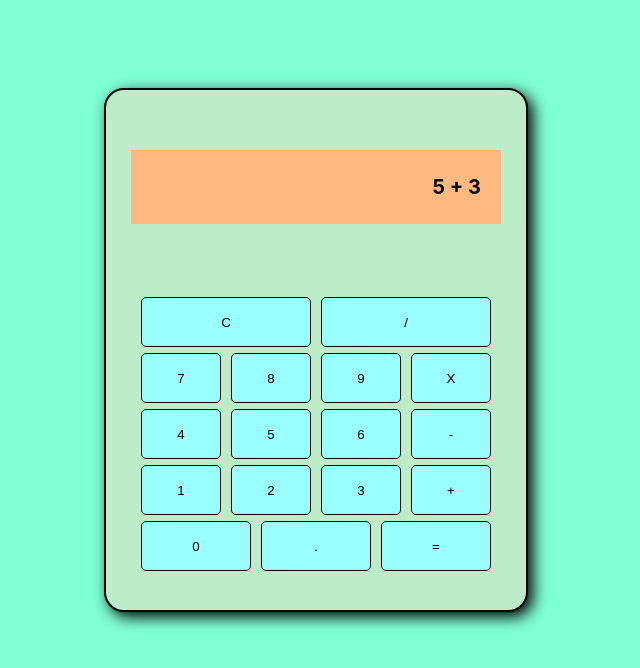
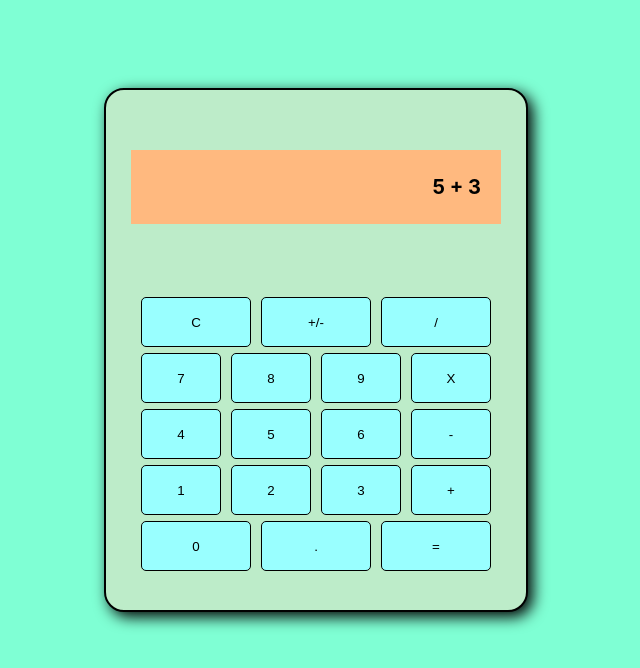
Before and after one commit to Andrea-G05/Calculator, a plain HTML site: page index.html in a window 1280 px wide. Shown: the whole page, without its empty margins (324-964 px from the left). Drawn offline with Linux system fonts and the light colour scheme.

Commit message:
Add +/- button

```diff
--- a/index.html
+++ b/index.html
@@ -15,6 +15,7 @@
 		<div class="numPad">
 			<div>
 				<button>C</button>
+				<button>+/-</button>
 				<button>/</button>
 			</div>
 			<div>
```
